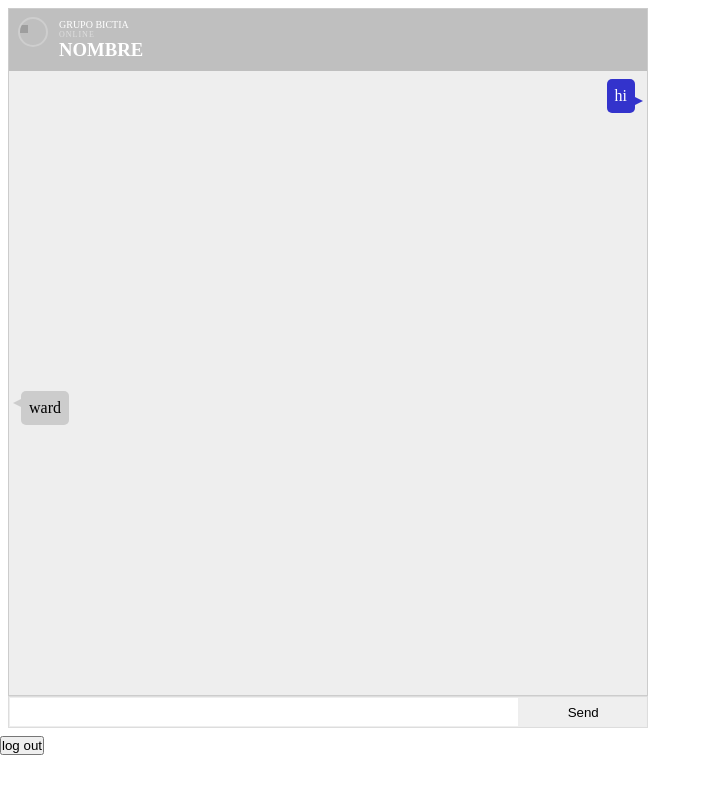
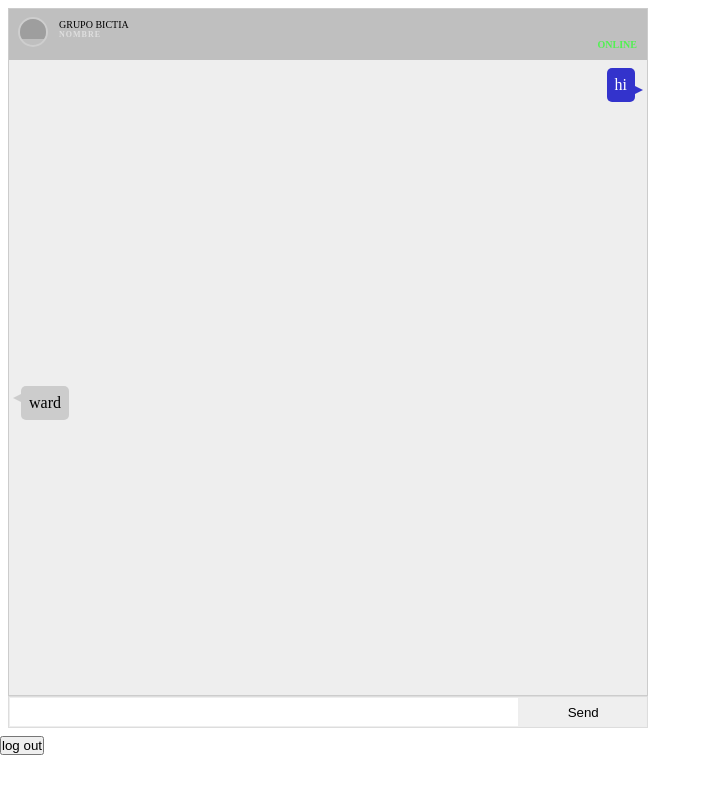
Before and after one commit to nisemapi/Class-mapping, a plain HTML site: page chat-index.html in a window 1280 px wide. Shown: the whole page, without its empty margins (0-711 px from the left). Drawn offline with Linux system fonts and the light colour scheme; no server answers; grey boxes are pictures that could not be loaded.

Commit message:
Cambios en encabezado del chat

```diff
--- a/chat-index.css
+++ b/chat-index.css
@@ -43,16 +43,38 @@ html, body { height: 100%; overflow: hidden; }
     z-index: 2;
     background: rgba(0, 0, 0, 0.2);
     color: #fff;
-text-transform: uppercase;
-text-align: left;
-padding: 10px 10px 10px 50px;
-
-h1, h2 {
+    text-transform: uppercase;
+    text-align: left;
+    padding: 10px 10px 10px 50px;
+}
+#h3-id-salon{
   font-weight: normal;
   font-size: 10px;
   margin: 0;
   padding: 0;
+  color: black;
 }
+#online{
+  text-align: right;
+  color: rgb(81, 241, 81);
+  font-size: 10px;
+  margin: 0;
+  padding: 0;
+}
+#nombre{
+  text-align: right;
+  color: rgb(0, 0, 0);
+  font-size: 10px;
+
+}
+/* h1, h2 {
+  font-weight: normal;
+  font-size: 10px;
+  margin: 0;
+  padding: 0;
+  position: fixed;
+  color: black;
+} */
 
 h2 {
   color: rgba(255, 255, 255, .5);
@@ -72,11 +94,19 @@ h2 {
   margin: 0;
   padding: 0;
   border: 2px solid rgba(255, 255, 255, 0.24);
-
-}
 }
 
 #img {
-    width: 30%;
-    height: 30%;
+    width: 100%;
+    height: auto;
+    display: flex;
+    justify-self: center;
+    align-self: center;
   }
+
+  #chatwindow{
+    position: fixed;
+    left: 0;
+    top: 200px;
+
+  }
--- a/chat-index.html
+++ b/chat-index.html
@@ -12,8 +12,9 @@
         <div id="chatWindow" class="container">
             <div class="chat-title">
                 <h1 id="h3-id-salon">Grupo Bictia</h1>
-                <h2>Online</h2>
-                <h3 id="h3-nombre">nombre</h3>
+                <h2 id="h3-nombre">nombre</h2>
+                <h3 id="online">Online</h3>
+
                 <figure class="avatar">
                   <img src="https://www.nocreasnada.com/wp-content/uploads/2019/06/2019-06-04_5cf6bdff09030_warframe-button-1550875935085.jpg" id="img"/></figure>
               </div>
```
